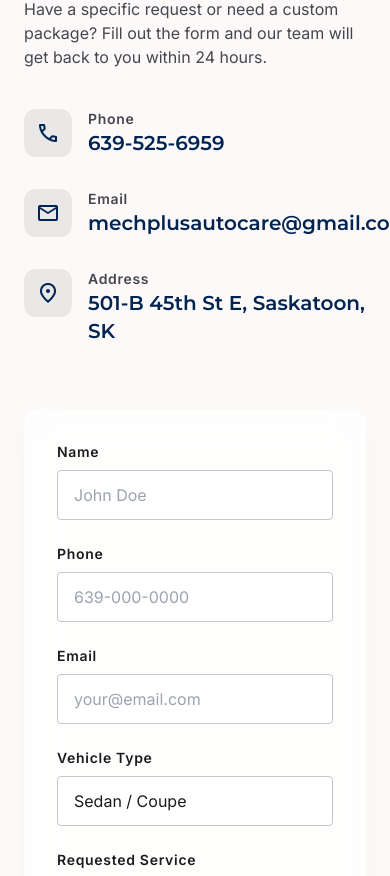
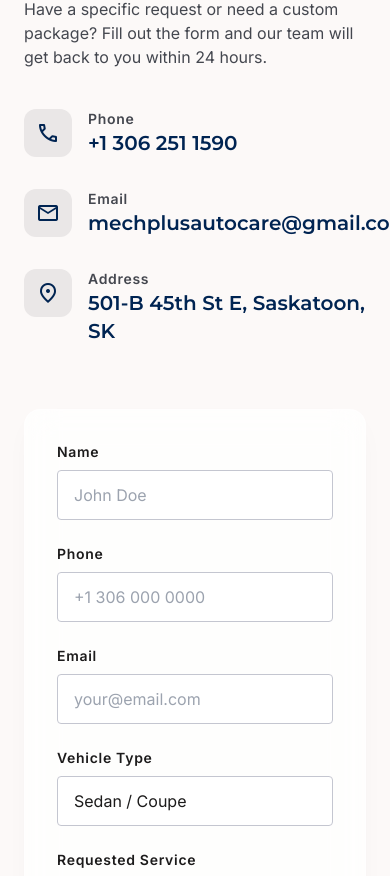
Before and after one commit to arhamnasirkhan/mechplus-under-construction, a React (Vite) app: page / in a window 390 px wide. Shown: the part 7118-7994 px from the top of the page. Built offline with nearby package versions, Linux system fonts and the light colour scheme.

Commit message:
Update phone number to +1 306 251 1590

```diff
--- a/src/components/Contact.jsx
+++ b/src/components/Contact.jsx
@@ -54,7 +54,7 @@ const Contact = () => {
 ${formData.message}`;
 
         // 1 is the country code for US/Canada, followed by the company phone number
-        const whatsappUrl = `https://wa.me/16395256959?text=${encodeURIComponent(whatsappMessage)}`;
+        const whatsappUrl = `https://wa.me/13062511590?text=${encodeURIComponent(whatsappMessage)}`;
         window.open(whatsappUrl, '_blank');
         // -------------------------
 
@@ -92,9 +92,9 @@ ${formData.message}`;
                 <p className="font-label-md text-label-md text-on-surface-variant">Phone</p>
                 <a
                   className="font-headline-sm text-headline-sm text-primary hover:text-secondary transition-colors"
-                  href="tel:6395256959"
+                  href="tel:+13062511590"
                 >
-                  639-525-6959
+                  +1 306 251 1590
                 </a>
               </div>
             </div>
@@ -156,7 +156,7 @@ ${formData.message}`;
                   onChange={handleChange}
                   required
                   className="w-full bg-white border border-outline-variant focus:border-primary focus:ring-1 focus:ring-primary rounded-lg px-4 py-3 outline-none"
-                  placeholder="639-000-0000"
+                  placeholder="+1 306 000 0000"
                   type="tel"
                 />
               </div>
--- a/src/components/Hero.jsx
+++ b/src/components/Hero.jsx
@@ -31,7 +31,7 @@ const Hero = () => {
             </a>
             <a
               className="bg-white/10 backdrop-blur-md border border-white/20 hover:bg-white/20 text-white px-8 py-4 rounded-xl font-label-md text-label-md text-center transition-all flex items-center justify-center gap-2"
-              href="tel:6395256959"
+              href="tel:+13062511590"
             >
               <span className="material-symbols-outlined">call</span> Call Now
             </a>
```
